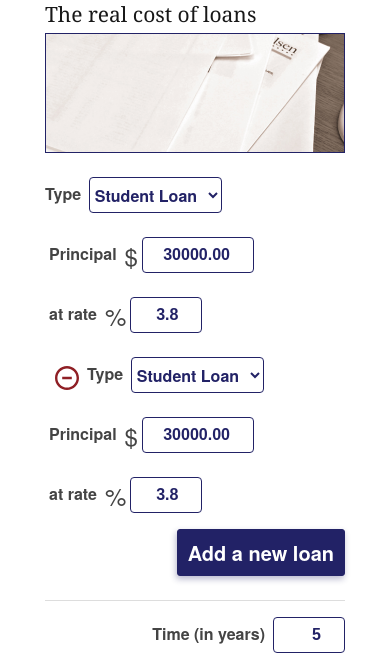
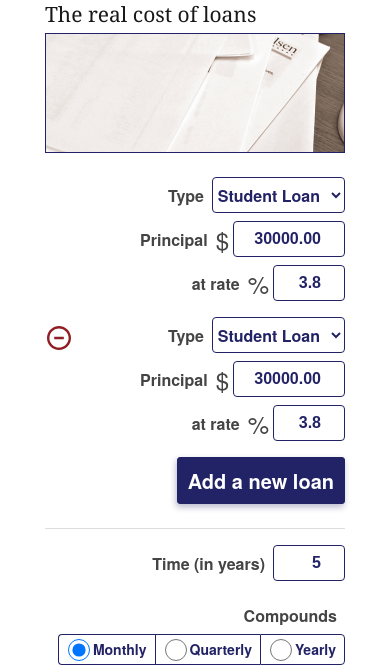
Before and after one commit to stephenburgess8/calculateyourloans, a website: page index.html in a window 390 px wide. Both pictures are taken after a click on the button "Add a new loan". Shown: the part 174-844 px from the top of the page. Drawn offline with Linux system fonts and the light colour scheme; a web font is replaced by a local one.

Commit message:
feat(CalcYourLoans): Mobile

```diff
--- a/stylesheets/style.css
+++ b/stylesheets/style.css
@@ -136,6 +136,7 @@
 	float: right;
 	margin-bottom: 24px;
 	margin-left: 8px;
+	margin-top: 8px;
 	text-shadow: none;
 	transition: background-color 160ms linear, text-shadow 160ms linear;
 }
@@ -149,6 +150,7 @@
 	font-size: 20px;
 	float: right;
 	margin-bottom: 24px;
+	margin-top: 8px;
 	text-shadow: none;
 	transition: background-color 160ms linear, text-shadow 160ms linear;
 }
@@ -233,8 +235,7 @@
 
 .input-group {
 	display: inline-block;
-	float: left;
-	padding-left: 4px;
+	float: right;
 }
 
 .input-group:first-of-type {
@@ -248,13 +249,9 @@
 .loan-label {
 	float: left;
 	font-size: 16px;
-	margin-left: 24px;
+	margin-left: 8px;
 	margin-right: 8px;
-	margin-top: 14px;
-}
-
-.loan-label:first-of-type {
-	margin-left: 0;
+	margin-top: 16px;
 }
 
 legend.loan-label:first-of-type {
@@ -263,15 +260,6 @@
 
 legend.loan-label {
 	margin-top: 16px;
-}
-
-.loan-input {
-	float: left;
-	font-size: 16px;
-	font-weight: 600;
-	margin-bottom: 16px;
-	margin-right: 8px;
-	margin-top: 8px;
 }
 
 .input-decorator {
@@ -289,7 +277,12 @@
 	box-sizing: border-box;
 	color: #226;
 	height: 36px;
-	margin-right: 8px;
+	float: left;
+	font-size: 16px;
+	font-weight: 600;
+	margin-bottom: 0px;
+	margin-right: 0;
+	margin-top: 8px;
 	min-width: 4em;
 	padding: 8px 8px 8px 0;
 	text-align: right;
@@ -307,6 +300,7 @@
 
 .loan-input-rate,
 .loan-input-years {
+	margin-bottom: 8px;
 	margin-right: 0;
 	width: 72px;
 }
@@ -322,6 +316,11 @@
 
 fieldset {
 	margin-bottom: 0;
+}
+
+.loans-frequency .loan-label,
+.loans-frequency .frequency-radio {
+	float: right;
 }
 
 .frequency-radio {
@@ -373,12 +372,14 @@
 	color: #8F1F25;
 	font-size: 18px;
 	font-weight: 600;
-	margin-bottom: 8px;
+	margin-bottom: 0;
 	margin-top: 6px;
 	overflow: hidden;
+	padding-left: 2px;
+	padding-right: 4px;
 	transition: color 240ms linear, text-shadow 240ms linear;
 	white-space: nowrap;
-	width: 42px;
+	width: 28px;
 }
 
 .button-remove:active,
@@ -440,6 +441,23 @@
 }
 .address {
 	font-size: 16px;
+}
+
+@media (min-width: 480px) {
+	.loans-frequency .loan-label,
+	.loans-frequency .frequency-radio {
+		float: left;
+	}
+}
+
+@media (min-width: 960px) {
+	.input-group {
+		float: left;
+	}
+
+	.loan-input {
+		padding: 8px 8px 8px 0;
+	}
 }
 
 /* Desktop Nav */
@@ -515,10 +533,9 @@
 	.header-logo {
 		margin-right: 24px;
 	}
-.
+
 	.loan-label {
 		display: block;
-		margin-left: 0;
 		margin-top: 16px;
 	}
 
@@ -537,4 +554,9 @@
 	.frequency-option-label {
 		font-size: 14px;
 	}
+
+	.results li,
+	.results h3 {
+		text-align: right;
+	}
 }
```
